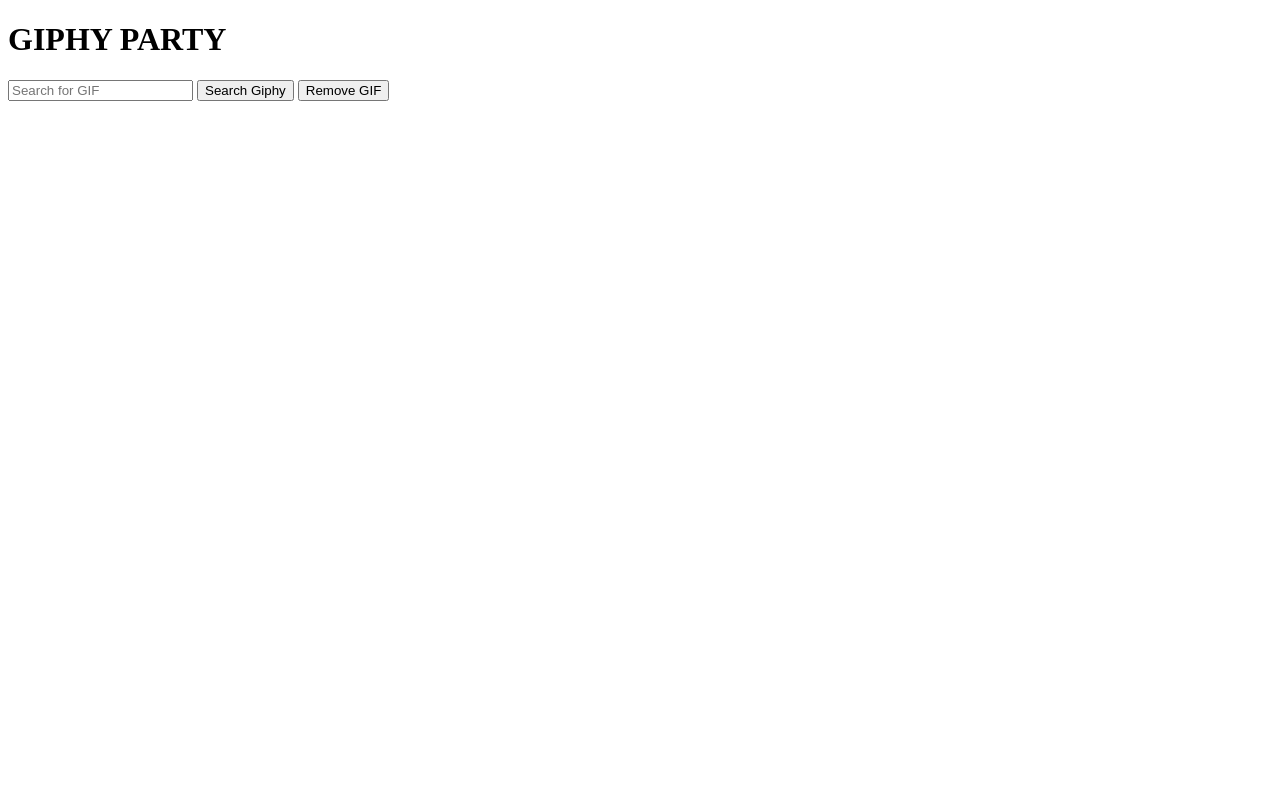
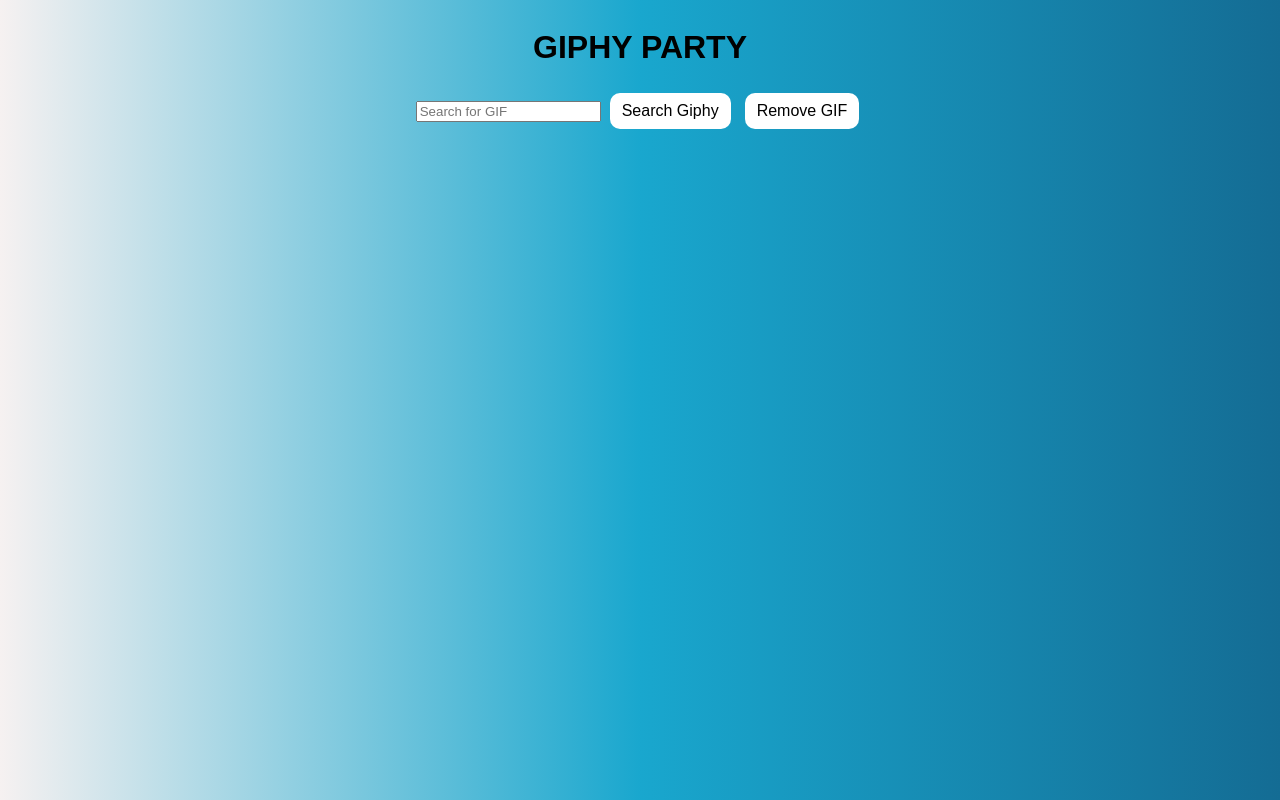
Before and after one commit to rparky5/giphy-party, a plain HTML site: page index.html in a window 1280 px wide. Drawn offline with nearby package versions, Linux system fonts and the light colour scheme.

Commit message:
add css style

```diff
--- a/index.html
+++ b/index.html
@@ -4,6 +4,7 @@
 <head>
   <meta charset="UTF-8">
   <title>Giphy Party!</title>
+  <link rel="stylesheet" href="style.css">
 </head>
 
 <body>
--- a/style.css
+++ b/style.css
@@ -0,0 +1,24 @@
+body {
+    display: flex;
+    flex-direction: column;
+    justify-content: center;
+    align-items: center;
+    background-image: linear-gradient(to right, #F6F1F1, #19A7CE, #146C94);
+}
+
+h1 {
+    font-family: Arial, Helvetica, sans-serif
+}
+
+img {
+    margin: 10px;
+}
+
+button {
+    border-radius: 10px;
+    border: none;
+    background-color: white;
+    font-size: 16px;
+    padding: 9px 12px;
+    margin: 5px;
+}
```
